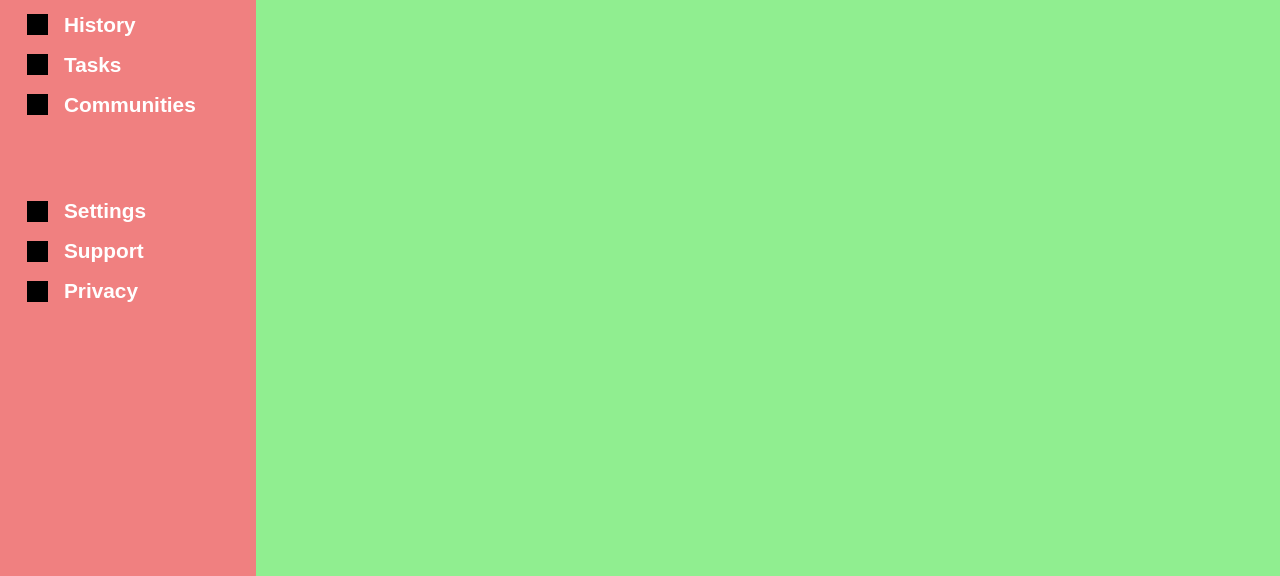
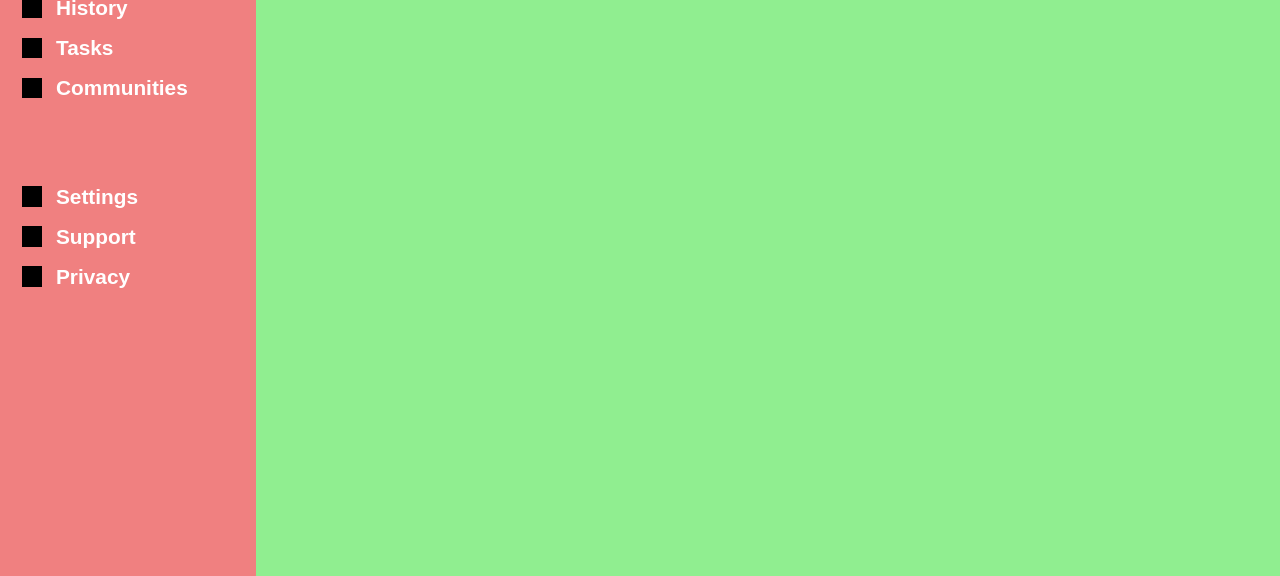
Before and after one commit to tnekent/odin-admin-dashboard, a plain HTML site: page index.html in a window 1280 px wide. Shown: the part 224-800 px from the top of the page. Drawn offline with Linux system fonts and the light colour scheme.

Commit message:
Fix sidebar icon and text alignment

```diff
--- a/style.css
+++ b/style.css
@@ -120,6 +120,8 @@ header {
 }
 
 nav {
+    --icon-space: 2rem;
+    --icon-text-gap: .5rem;
     grid-area: sidebar;
     background-color: lightcoral;
     z-index: 2;
@@ -132,7 +134,6 @@ nav {
     grid-template-rows: max-content 2fr 3fr;
     gap: 3rem;
     align-items: start;
-    justify-items: start;
 }
 
 nav > ul {
@@ -140,23 +141,28 @@ nav > ul {
     gap: 1rem;
     --icon-w-h: 1em;
     list-style: none;
-    padding: 0.7rem;
+    padding: 0;
 }
 
 nav li {
     display: grid;
     grid-auto-flow: column;
+    grid-template-columns: var(--icon-space) 1fr;
     justify-content: start;
     align-items: center;
-    column-gap: 1rem;
+    column-gap: var(--icon-text-gap);
+}
+
+nav li > .ph-icon {
+    justify-self: center;
 }
 
 nav > .sidebar-heading {
-    --icon-w-h: 2em;
+    --icon-w-h: var(--icon-space);
     display: grid;
     grid-auto-flow: column;
     grid-template-columns: max-content 1fr;
-    gap: .5rem;
+    column-gap: var(--icon-text-gap);
     align-items: center;
 }
 
```
